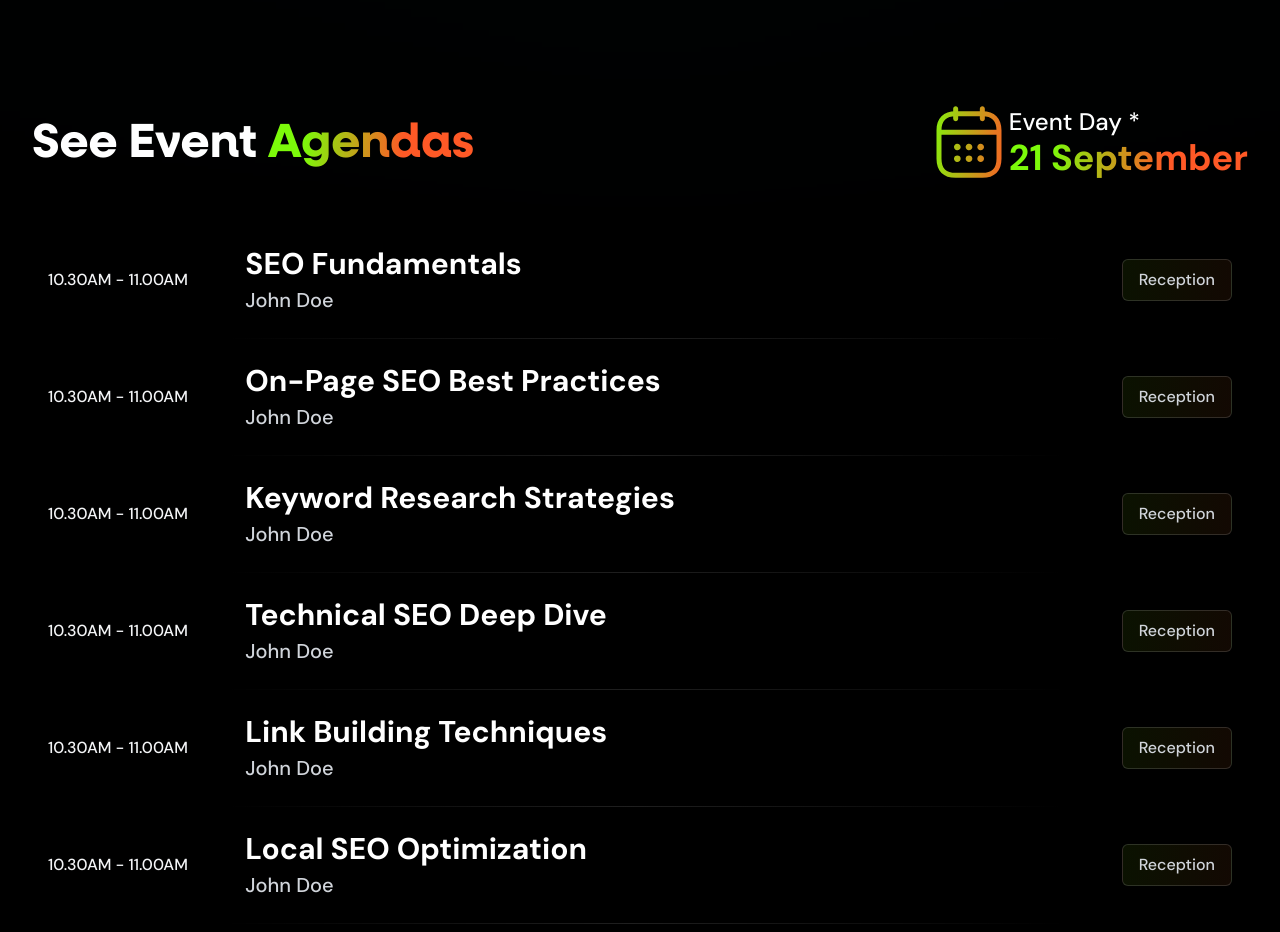
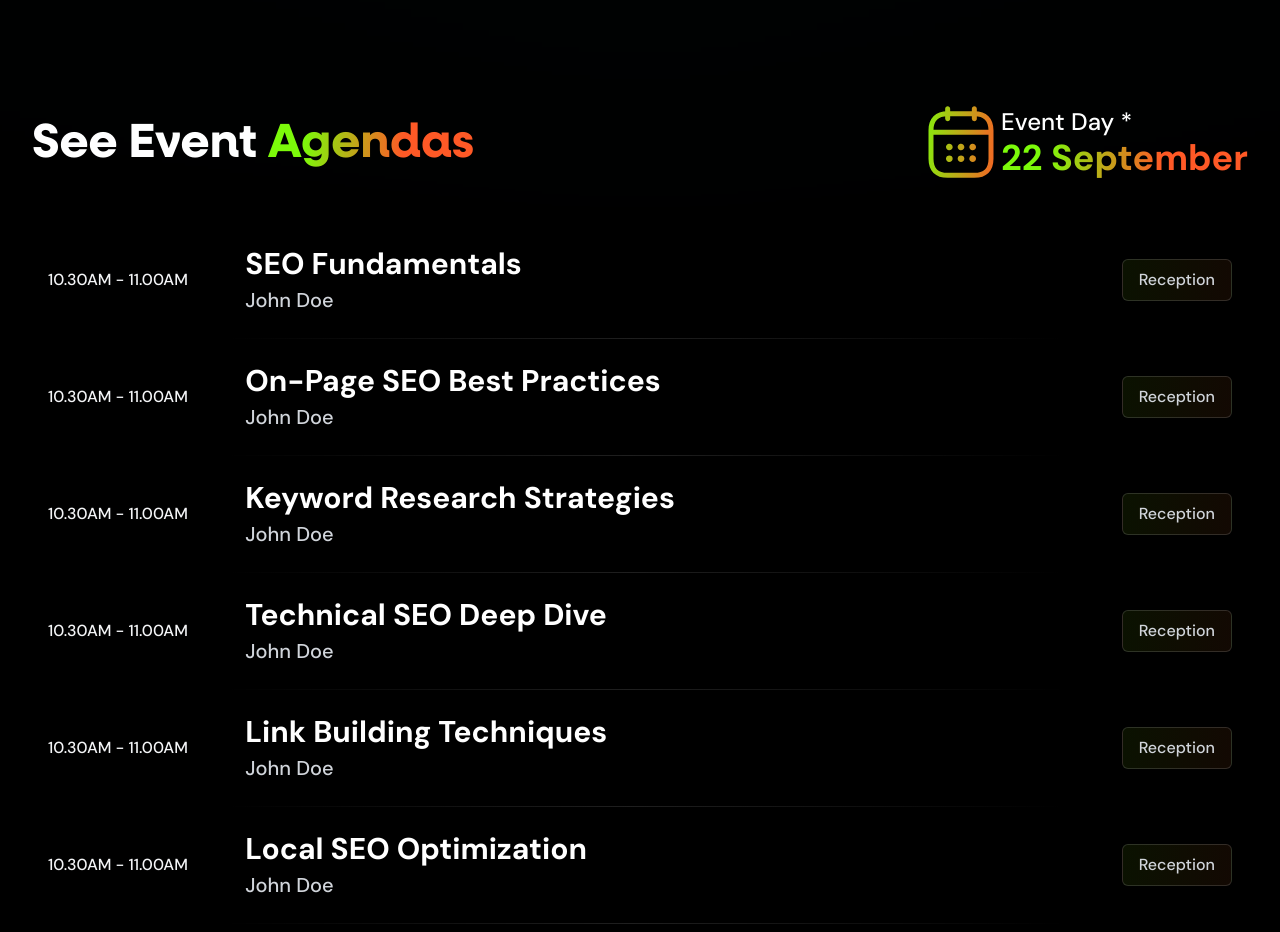
Before and after one commit to mahmudulmr19/event-app, a Next.js app: page / in a window 1280 px wide. Shown: the part 1840-2772 px from the top of the page. Built offline with nearby package versions, Linux system fonts and the light colour scheme.

Commit message:
fix: update event date from September 21 to September 22 in Agendas and TicketEmail components

```diff
--- a/src/components/home/agendas.tsx
+++ b/src/components/home/agendas.tsx
@@ -110,7 +110,7 @@ export function Agendas() {
                 Event Day *
               </span>
               <span className="text-2xl md:text-3xl lg:text-4xl font-bold text-gradient">
-                21 September
+                22 September
               </span>
             </div>
           </div>
--- a/src/emails/ticket.tsx
+++ b/src/emails/ticket.tsx
@@ -34,7 +34,7 @@ export default function TicketEmail({ name, ticketUrl }: TicketEmailProps) {
               <Text className="text-base">Hi {name}</Text>
               <Text className="text-base">
                 Welcome to the SEO family! We are excited to invite you to our
-                exclusive event on September 21, 2024!
+                exclusive event on September 22, 2024!
               </Text>
               <Text className="text-base">
                 Check your event ticket link below
@@ -61,9 +61,6 @@ export default function TicketEmail({ name, ticketUrl }: TicketEmailProps) {
               <Text className="text-sm text-gray-400 mt-2">
                 © {new Date().getFullYear()} The SEO Event. All rights reserved.
               </Text>
-              <Text className="text-sm text-gray-400">
-                123 Event Street, Suite 456, Dhaka, Bangladesh
-              </Text>
             </Section>
           </Container>
         </Body>
```
